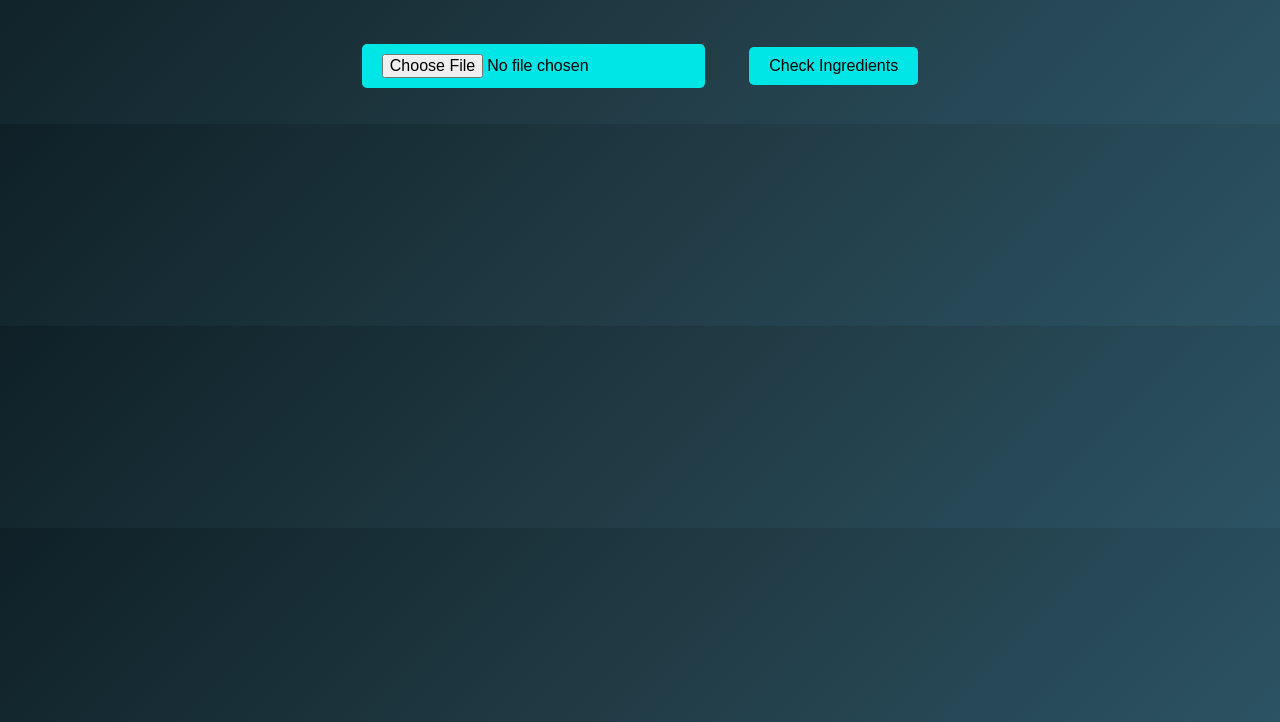
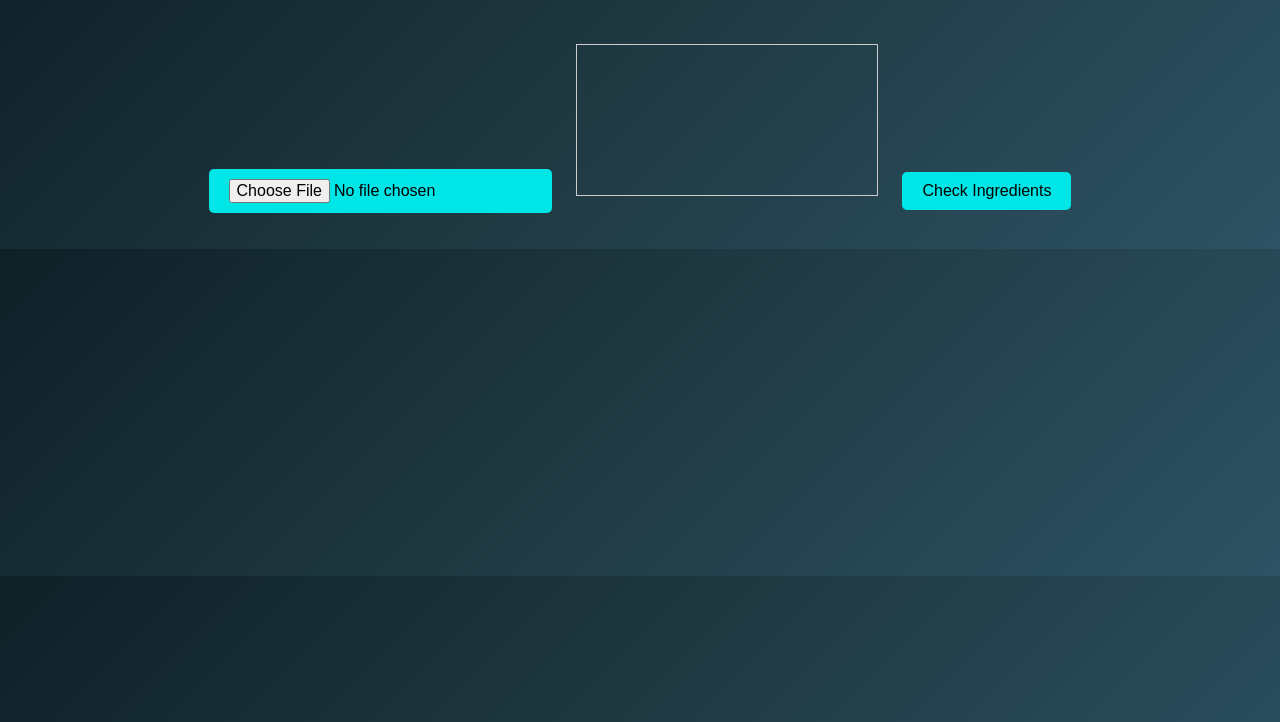
Before and after one commit to SaifulBadhon/haram-scaner, a plain HTML site: page index.html in a window 1280 px wide. Shown: the part 78-800 px from the top of the page. Drawn offline with Linux system fonts and the light colour scheme.

Commit message:
Update index.html

```diff
--- a/index.html
+++ b/index.html
@@ -10,6 +10,7 @@
 <body>
   <h1>Halal Ingredient Scanner</h1>
   <input type="file" id="imageInput" accept="image/*">
+  <canvas id="canvas" style="margin-top: 20px; max-width: 100%; border: 1px solid #ccc;"></canvas>
   <button onclick="scanImage()">Check Ingredients</button>
   <p id="result"></p>
   <script src="tesseract.min.js"></script>
```
